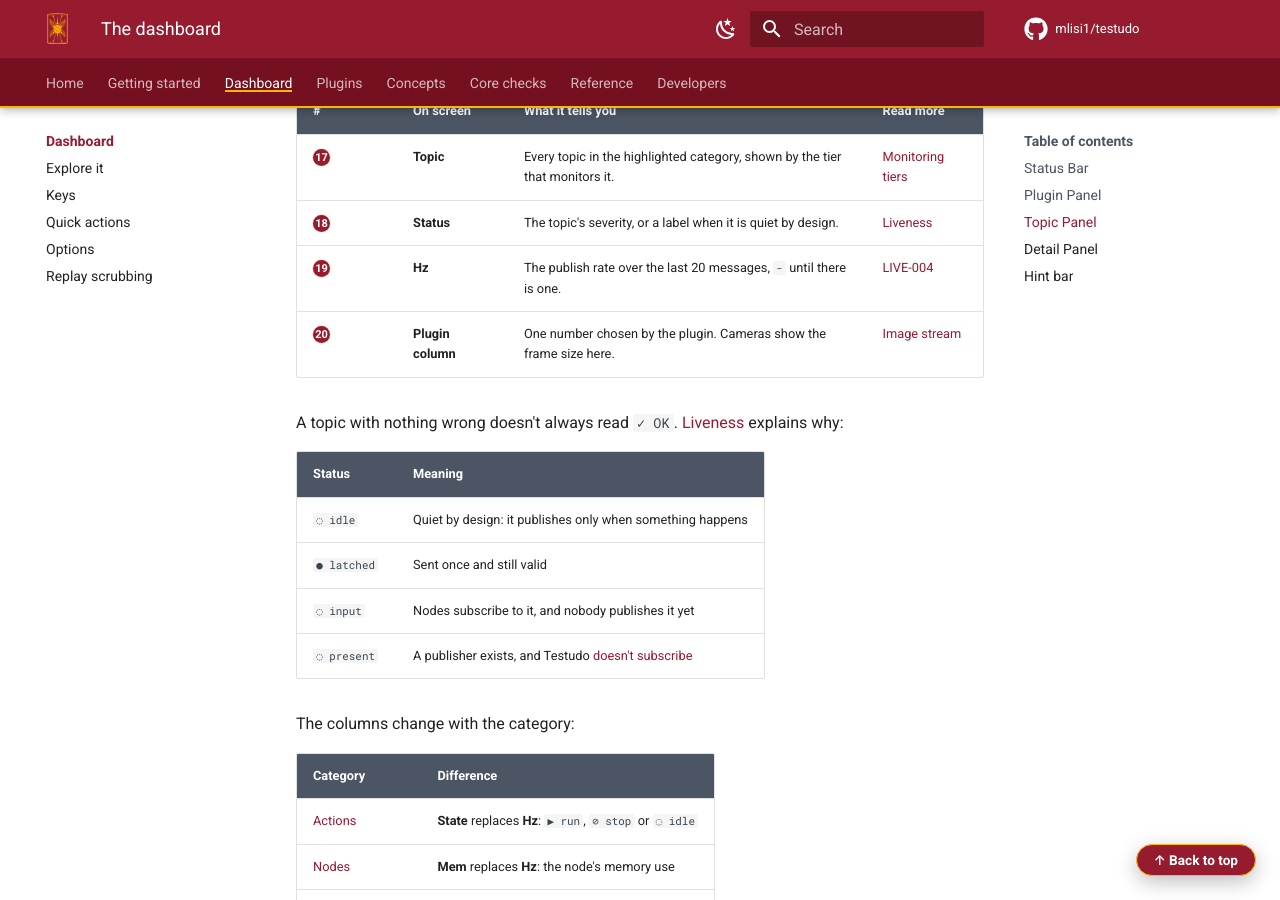
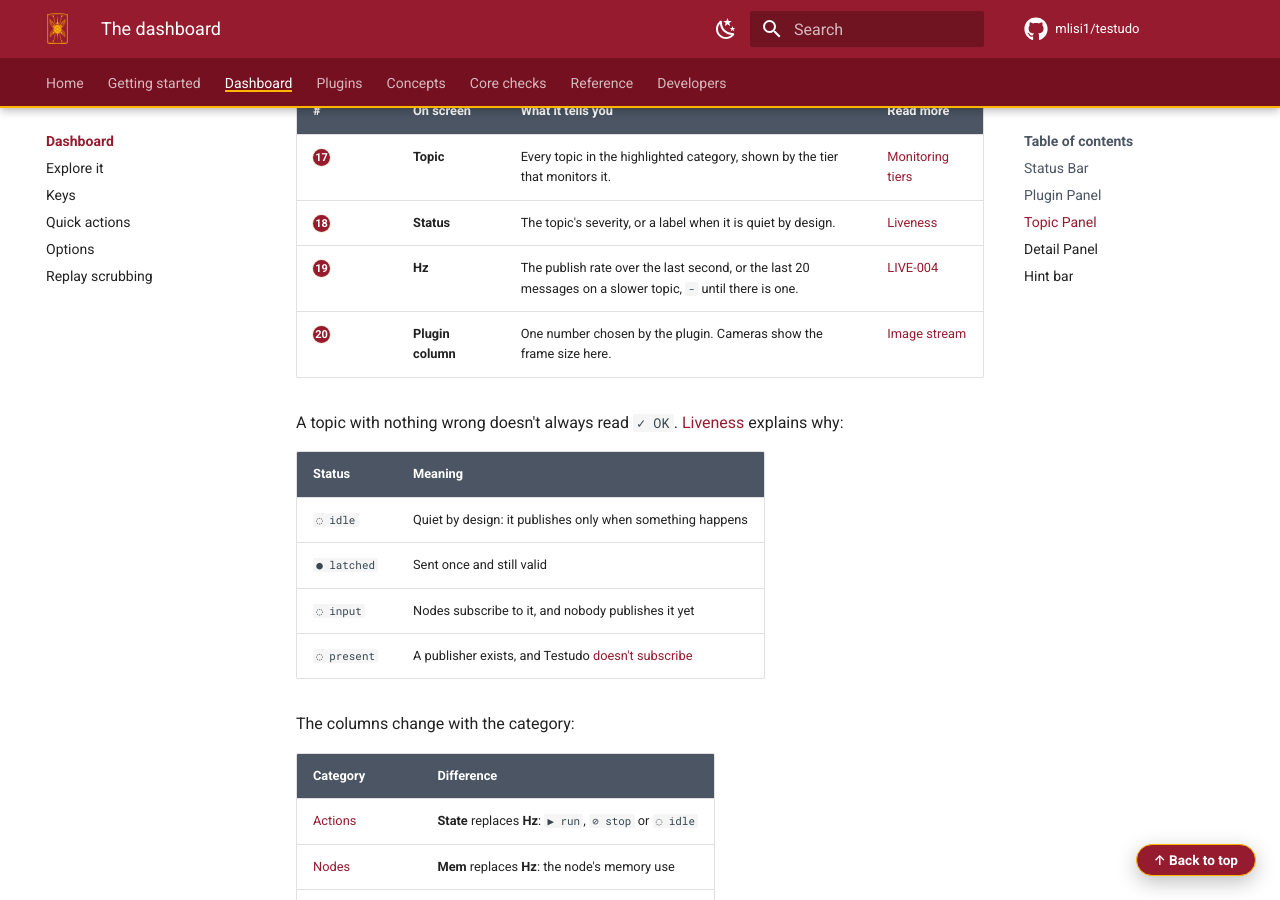
Before and after one commit to mlisi1/testudo, an MkDocs documentation site: the page built from docs/tui/index.md, in a window 1280 px wide and 900 px high, scrolled down 3922 px. Built offline with MkDocs 1.6.1 and Material for MkDocs 9.7.7, drawn with Linux system fonts in a browser that asks for light colours; comment, search, counter and statistics services are not loaded.

Commit message:
updated the docs for the topic rate window

```diff
--- a/docs/gen/dashboard_map.py
+++ b/docs/gen/dashboard_map.py
@@ -133,7 +133,7 @@ TOPIC_PANEL = Crop(33, 1, 89, 2, (
          "concepts/tiers.md", "Monitoring tiers", (Spot(34, 2, 29, badge="bottom"),)),
     Item("Status", "The topic's severity, or a label when it is quiet by design.",
          "concepts/liveness.md", "Liveness", (Spot(90, 2, 8, badge="bottom"),)),
-    Item("Hz", "The publish rate over the last 20 messages, `-` until there is one.",
+    Item("Hz", "The publish rate over the last second, or the last 20 messages on a slower topic, `-` until there is one.",
          "core-checks/live.md#live-004", "LIVE-004", (Spot(101, 2, 4, badge="bottom"),)),
     Item("Plugin column", "One number chosen by the plugin. Cameras show the frame size here.",
          "plugins/image-stream.md", "Image stream", (Spot(109, 2, 6, badge="bottom"),)),
--- a/docs/includes/dashboard/topic-panel.md
+++ b/docs/includes/dashboard/topic-panel.md
@@ -3,7 +3,7 @@
 <div class="tx-map__view"><img src="../assets/media/tui/dashboard.png" alt="Part of the dashboard, with these marked: Topic, Status, Hz, Plugin column" style="width:137.328%;left:-37.203%;top:-52.778%"></div>
 <span class="tx-spot" style="left:1.124%;top:50%;width:32.584%;height:50%" title="Topic: Every topic in the highlighted category, shown by the tier that monitors it."><b class="tx-spot__badge--bottom">17</b></span>
 <span class="tx-spot" style="left:64.045%;top:50%;width:8.989%;height:50%" title="Status: The topic&#x27;s severity, or a label when it is quiet by design."><b class="tx-spot__badge--bottom">18</b></span>
-<span class="tx-spot" style="left:76.404%;top:50%;width:4.494%;height:50%" title="Hz: The publish rate over the last 20 messages, - until there is one."><b class="tx-spot__badge--bottom">19</b></span>
+<span class="tx-spot" style="left:76.404%;top:50%;width:4.494%;height:50%" title="Hz: The publish rate over the last second, or the last 20 messages on a slower topic, - until there is one."><b class="tx-spot__badge--bottom">19</b></span>
 <span class="tx-spot" style="left:85.393%;top:50%;width:6.742%;height:50%" title="Plugin column: One number chosen by the plugin. Cameras show the frame size here."><b class="tx-spot__badge--bottom">20</b></span>
 </div>
 </figure>
@@ -12,5 +12,5 @@
 |---|---|---|---|
 | <span class="tx-num">17</span> | **Topic** | Every topic in the highlighted category, shown by the tier that monitors it. | [Monitoring tiers](../concepts/tiers.md) |
 | <span class="tx-num">18</span> | **Status** | The topic's severity, or a label when it is quiet by design. | [Liveness](../concepts/liveness.md) |
-| <span class="tx-num">19</span> | **Hz** | The publish rate over the last 20 messages, `-` until there is one. | [LIVE-004](../core-checks/live.md#live-004) |
+| <span class="tx-num">19</span> | **Hz** | The publish rate over the last second, or the last 20 messages on a slower topic, `-` until there is one. | [LIVE-004](../core-checks/live.md#live-004) |
 | <span class="tx-num">20</span> | **Plugin column** | One number chosen by the plugin. Cameras show the frame size here. | [Image stream](../plugins/image-stream.md) |
```
